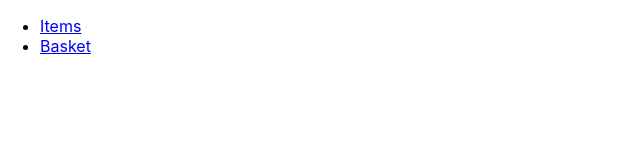
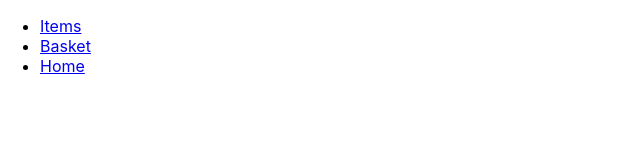
Before and after one commit to larrywongkahei/e-commerce-lab, a React (Create React App) app in the folder e_commerce_lab/: page /redirect-page in a window 1280 px wide. Before the commit this address had no page. Shown: the top 160 px of the page, without its empty margins (0-640 px from the left). Built offline with nearby package versions, Linux system fonts and the light colour scheme.

Commit message:
Added Home link

```diff
--- a/e_commerce_lab/src/Components/NavBar.js
+++ b/e_commerce_lab/src/Components/NavBar.js
@@ -12,6 +12,9 @@ const NavBar = () => {
                     <li>
                         <Link to="/Basket">Basket</Link>
                     </li>
+                    <li>
+                        <Link to="/">Home</Link>
+                    </li>
                 </ul>
             </div>
         )
--- a/e_commerce_lab/src/Container/main.js
+++ b/e_commerce_lab/src/Container/main.js
@@ -1,6 +1,6 @@
 import React from 'react';
 import NavBar from '../Components/NavBar';
-import { BrowserRouter as Router, Routes, Route} from "react-router-dom";
+import { redirect, BrowserRouter as Router, Routes, Route} from "react-router-dom";
 import ItemContainer from './ItemsContainer';
 import items from '../data/items';
 
@@ -11,6 +11,7 @@ const Maincontainer = () =>{
             <Routes>
                 <Route path="/Items" element={<ItemContainer items={items} />}/>
                 {/* <Route path="/Basket" element={<ItemsList />}/> */}
+                <Route path='/redirect-page' element={ <redirect to="/" /> }/>
             </Routes>
         </Router>
     )
```
